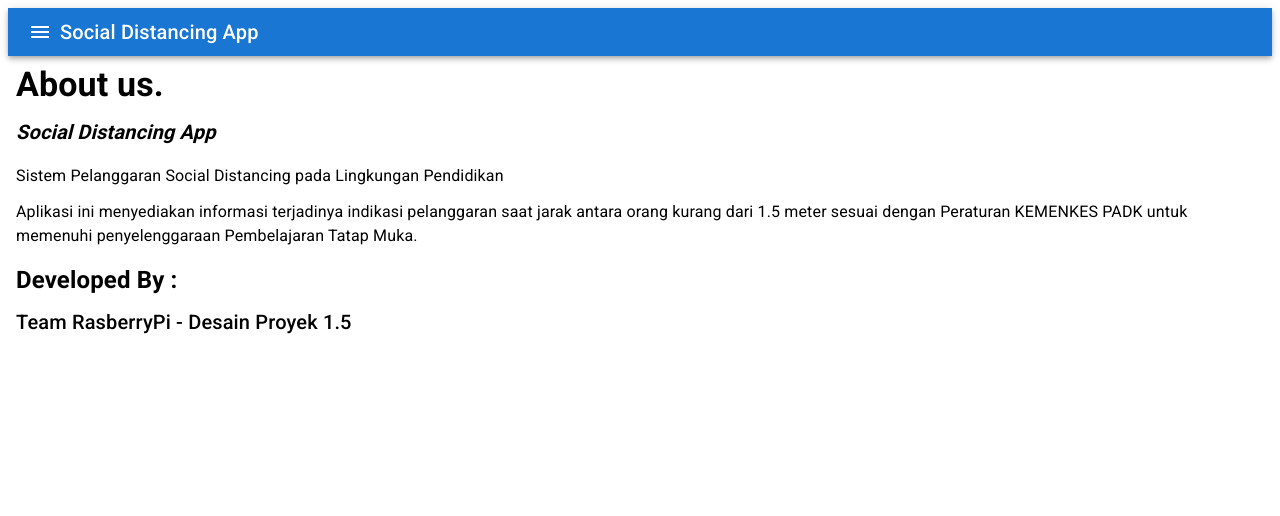
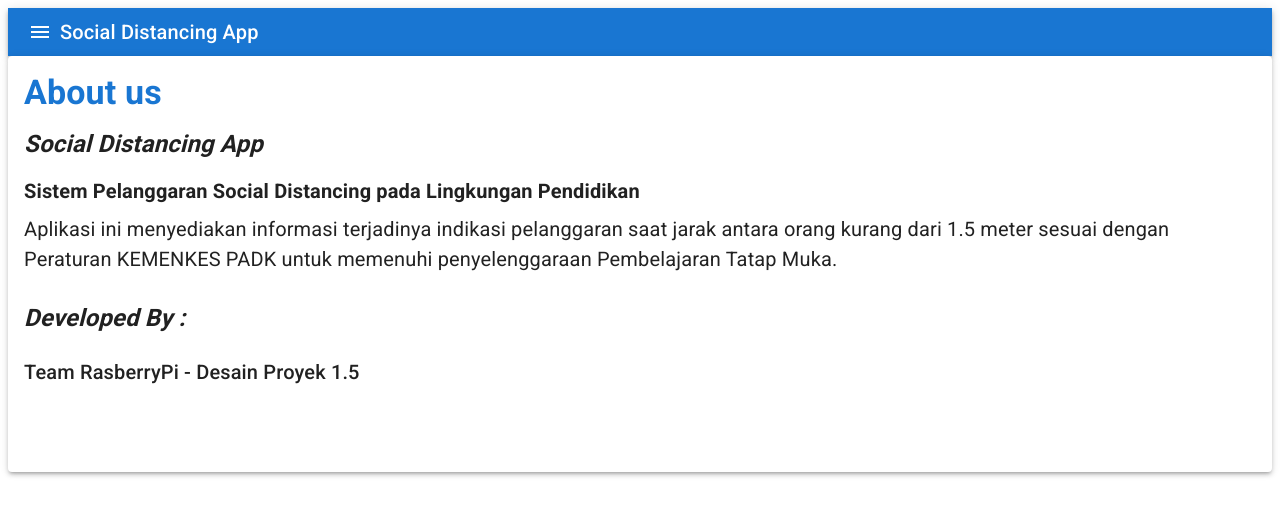
Before and after one commit to jonathanrichardl/SocialDistancingWatch-Frontend, a React (Create React App) app: page /components/About in a window 1280 px wide. Shown: the top 516 px of the page. Built offline with nearby package versions, Linux system fonts and the light colour scheme.

Commit message:
updisplay

```diff
--- a/src/App.js
+++ b/src/App.js
@@ -33,7 +33,6 @@ function App() {
             <Home data={mockdata}/>
           </Route>
           <Route path='/components/DataDisplay' component={DataDisplay}/>
-            <DataDisplay data={mockdata}/>
           <Route path='/'>
             <Home data={mockdata}/>
           </Route>
--- a/src/components/About/About.css
+++ b/src/components/About/About.css
@@ -1,3 +1,11 @@
-.About{
+.about{
     display: block;
+    height:600px;
+    max-height: 600px;
+    padding: 16px;
+    overflow-x:auto;
+    flex-direction: row;
+    max-height: 400px;
+    margin-left:auto;
+    margin-right:auto;
 }
--- a/src/components/About/About.js
+++ b/src/components/About/About.js
@@ -1,5 +1,5 @@
-
-import Typography from '@mui/material/Typography';
+import React from 'react'
+import { Paper, Typography } from '@mui/material';
 import { createTheme } from '@mui/material/styles';
 import Box from '@mui/material/Box';
 import "./About.css"
@@ -8,15 +8,17 @@ function About() {
     const theme = createTheme();
     theme.spacing(2); // `${8 * 2}px` = '16px'
     return (
+      <Paper elevation={3} className={"display"} >
       <Typography component="div">
-        <Box sx={{ lineHeight: 'normal', m: 1 , fontSize: 'h4.fontSize', fontWeight: 'bold'}}>About us.</Box>
-        <Box sx={{ lineHeight: 2, m: 1 ,fontSize: 'h6.fontSize', fontWeight: 'bold', fontStyle: 'italic'}}> Social Distancing App</Box>
-        <Box sx={{ lineHeight: 2, m: 1 ,fontSize: 'body1.fontSize'}}>Sistem Pelanggaran Social Distancing pada Lingkungan Pendidikan</Box>
-        <Box sx={{  m: 1 ,fontSize: 'body1.fontSize'}}> Aplikasi ini menyediakan informasi terjadinya indikasi pelanggaran
+        <Box sx={{ lineHeight: 'normal', m: 1 , fontSize: 'h4.fontSize', fontWeight: 'bold', color:'#1976d2'}}>About us</Box>
+        <Box sx={{ lineHeight: 2, m: 1 ,fontSize: 'h5.fontSize', fontWeight: 'bold', fontStyle: 'italic'}}> Social Distancing App</Box>
+        <Box sx={{  m: 1 ,fontSize: 'h6.fontSize', fontWeight: 'bold'}}>Sistem Pelanggaran Social Distancing pada Lingkungan Pendidikan</Box>
+        <Box sx={{  m: 1 ,fontSize: 'h6.fontSize'}}> Aplikasi ini menyediakan informasi terjadinya indikasi pelanggaran
          saat jarak antara orang kurang dari 1.5 meter sesuai dengan Peraturan KEMENKES PADK untuk memenuhi penyelenggaraan Pembelajaran Tatap Muka.</Box>
-        <Box sx={{ lineHeight: 2, m: 1 , fontSize: 'h5.fontSize', fontWeight: 'bold'}}>Developed By :</Box>
+        <Box sx={{ lineHeight: 3, m: 1 , fontSize: 'h5.fontSize', fontWeight: 'bold', fontStyle: 'italic'}}>Developed By :</Box>
         <Box sx={{ lineHeight: 1, m: 1 , fontSize: 'h6.fontSize', fontWeight: 'medium'}}>Team RasberryPi - Desain Proyek 1.5</Box>
       </Typography>
+    </Paper>
     );
   }
   export default About;
--- a/src/components/DataDisplay/DataDisplay.css
+++ b/src/components/DataDisplay/DataDisplay.css
@@ -1,21 +1,11 @@
 .display{
     display: block;
-    /* height:400px;
+    height:400px;
+    max-height: 400px;
     padding: 8px;
     overflow-x:auto;
     flex-direction: row;
     max-height: 400px;
     margin-left:auto;
     margin-right:auto;
-    display:block; */
-
 }
-
-/* margin: 8px;
-width:  256px;
-height: 128px;
-padding: 8px;
-border-radius: 8px;
-display: inline-block;
-flex-wrap:nowrap;
-flex-shrink:0; */
--- a/src/components/DataDisplay/DataDisplay.js
+++ b/src/components/DataDisplay/DataDisplay.js
@@ -4,13 +4,15 @@ import { Paper, Typography } from '@mui/material';
 
 function DataDisplay({kelas, violation, timestamp}){
         return(
-
-            <Paper elevation={2} className={"display"} >
+            <Paper elevation={3} className={"display"} >
+                <Typography variant="h4" component="div" fontWeight='bold' lineHeight='2' color = '#1976d2'>
+                    Display Data Pelanggaran
+                    </Typography>
                 <Typography variant="body1" component="div">
                     {kelas}
                 </Typography>
                 <Typography variant="subtitle2" component="div">
-                Data pelanggaran : {violation}
+                Data Pelanggaran : {violation}
             </Typography>
                 <Typography variant="body2" component="div">
                     Last Update : {timestamp}
```
